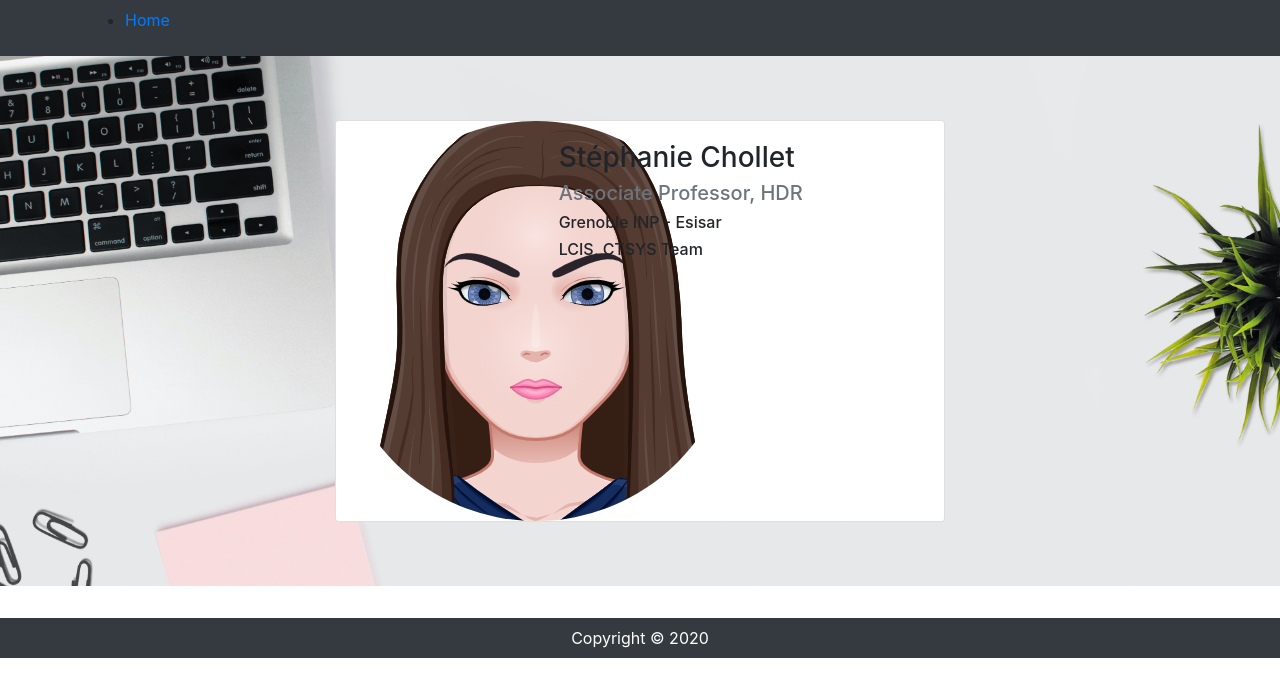
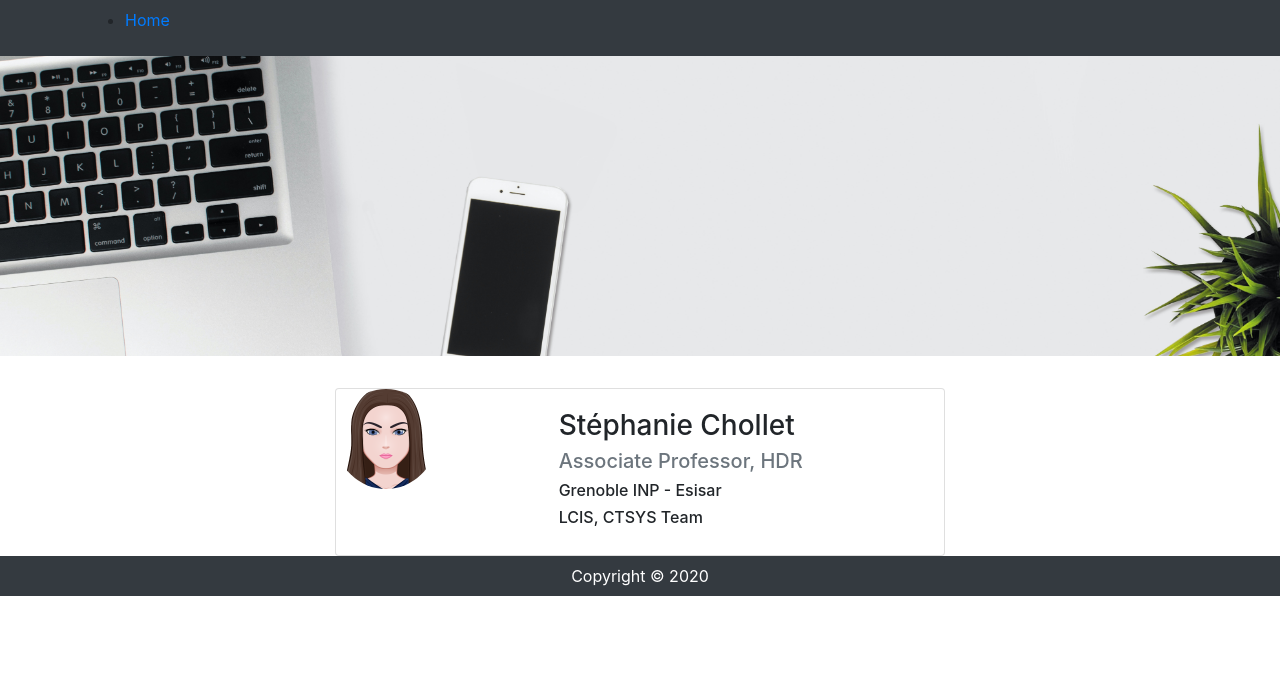
Before and after one commit to schollet/homepage, a Jekyll site: the page built from index.html, in a window 1280 px wide. Shown: the top 697 px of the page. Built offline with Jekyll 4.4.1, drawn with Linux system fonts in a browser that asks for light colours.

Commit message:
Update index.html

```diff
--- a/index.html
+++ b/index.html
@@ -3,12 +3,13 @@ layout: default
 ---
 
 <div class="jumbotron jumbotron-fluid"
-  style="background-image: url(assets/pexels-dominika-roseclay-1036841.jpg); background-size: 100%;">
-  <div class="container w-50">
+  style="background-image: url(assets/pexels-dominika-roseclay-1036841.jpg); background-size: 100%; height:300px">
+</div>
+<div class="container w-50" syle="margin-top:-100px;">
   <div class="card">
     <div class="row no-gutters">
       <div class="col-md-4">
-           <img src="assets/avatar.png" class="rounded-circle"/>
+        <img src="assets/avatar.png" class="rounded-circle responsive" style="width:100px"/>
       </div>
       <div class="col-md-8">
         <div class="card-body card-text-center">
@@ -21,4 +22,3 @@ layout: default
     </div>
   </div>
 </div>
-</div>
```
Lines whose indentation alone changed are shown as unchanged.
